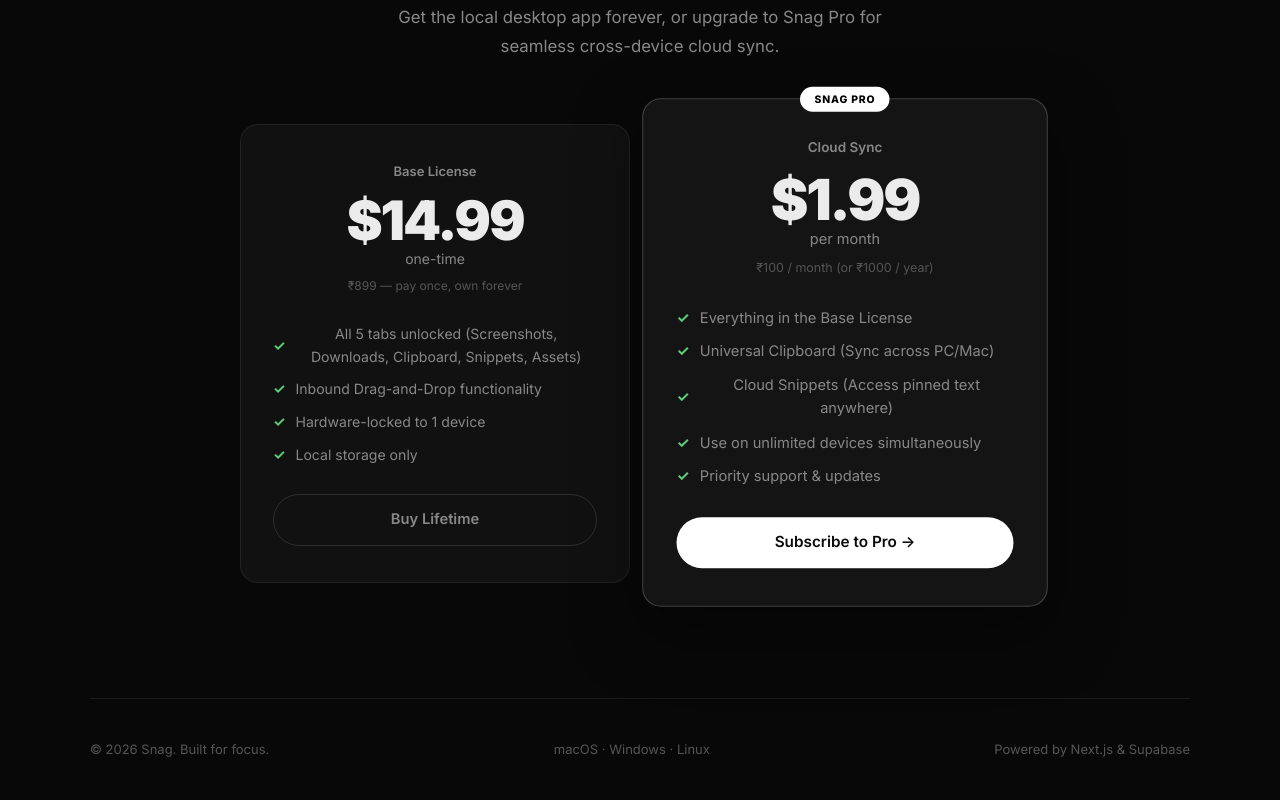
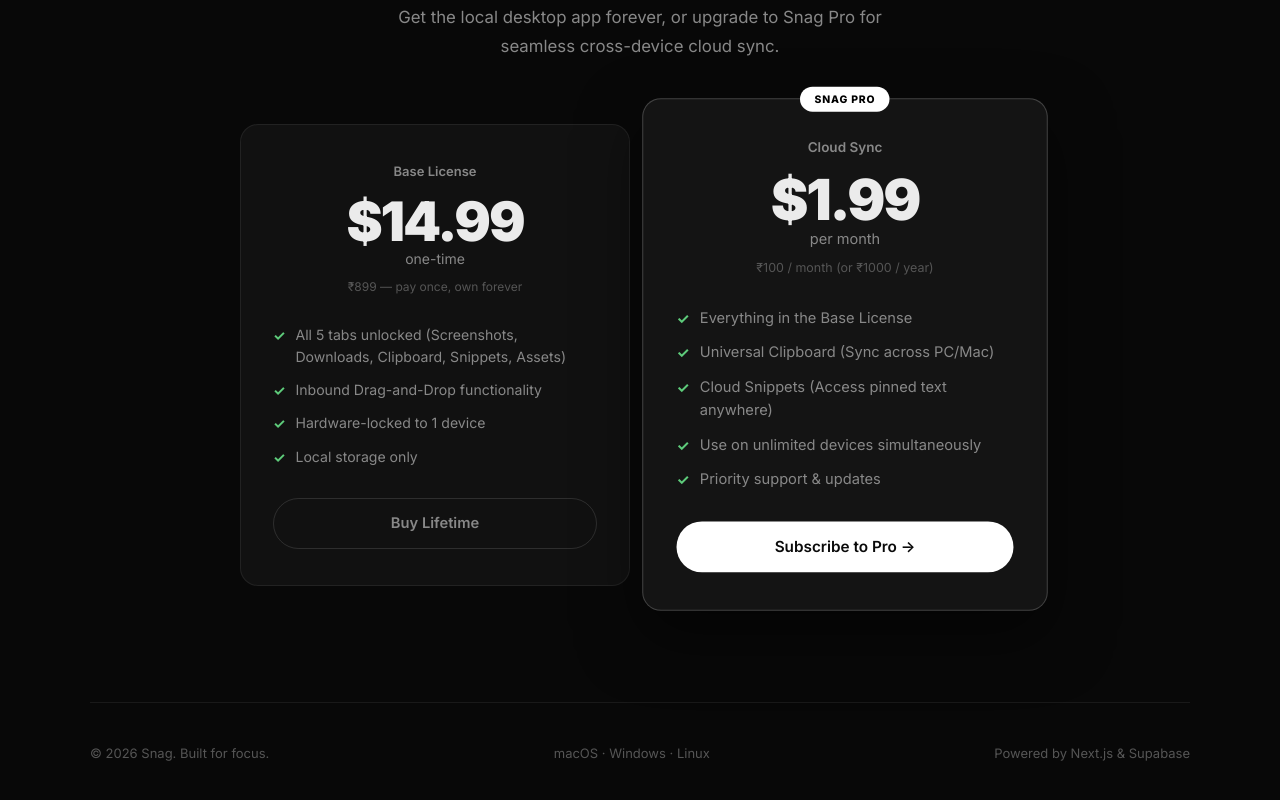
Before and after one commit to Aryan-Protein-Vala/Snag, a Next.js app in the folder web/: page / in a window 1280 px wide. Shown: the part 4712-5512 px from the top of the page. Built offline with nearby package versions, Linux system fonts and the light colour scheme.

Commit message:
style: fix pricing list item text alignment

```diff
--- a/web/src/app/globals.css
+++ b/web/src/app/globals.css
@@ -731,11 +731,12 @@
   font-size: 0.88rem;
   color: var(--text-2);
   display: flex;
-  align-items: center;
+  align-items: flex-start;
+  text-align: left;
   gap: 10px;
 }
 
-.pricing-features li::before { content: '✓'; color: #5ECC7B; font-weight: 700; }
+.pricing-features li::before { content: '✓'; color: #5ECC7B; font-weight: 700; margin-top: 1px; }
 
 /* ─── FOOTER ─────────────────────────────────────────────────────────────── */
 .footer {
```
